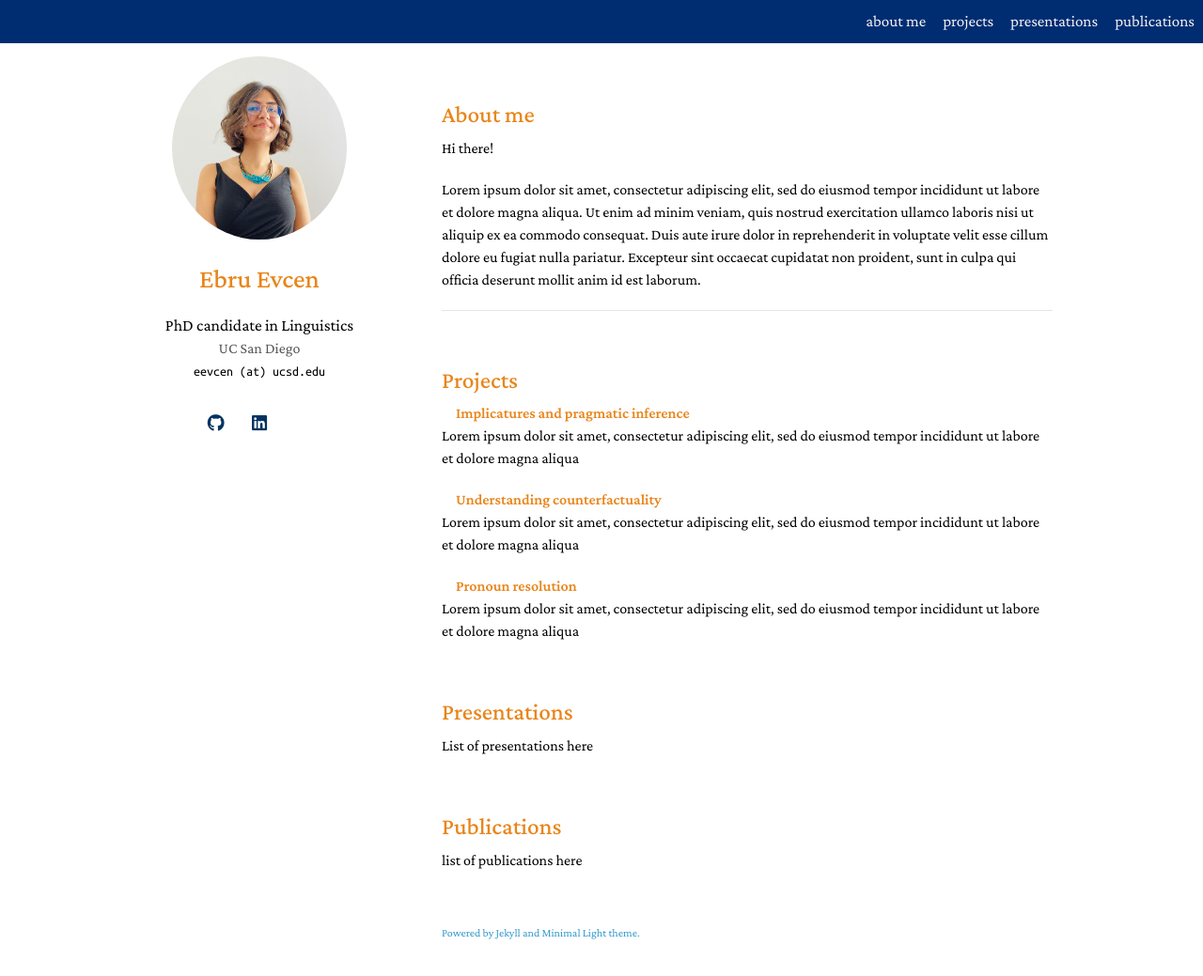
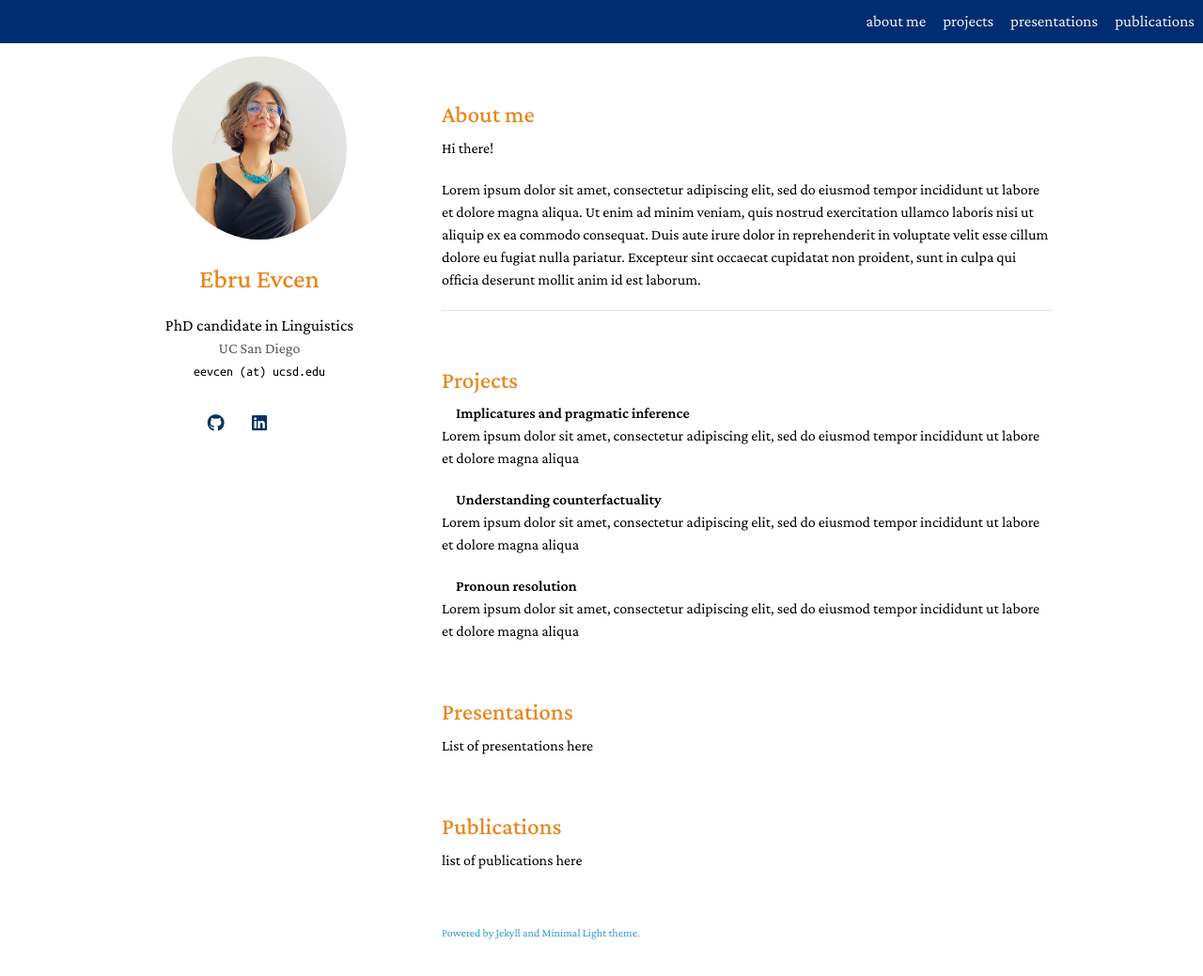
Before and after one commit to ebruevcen/ebruevcen.github.io, a Jekyll site: the page built from index.md, in a window 1280 px wide and 1074 px high. Shown: the top 1039 px of the window at 94% size. Built offline with Jekyll 4.4.1, drawn with Linux system fonts in a browser that asks for light colours; a style sheet for code colours, icons or effects is not loaded.

Commit message:
Update minimal-light.scss

```diff
--- a/_sass/minimal-light.scss
+++ b/_sass/minimal-light.scss
@@ -159,7 +159,7 @@ papertitle { font-weight: 600; font-size: 100%; }
 
 #header .image.avatar { margin: 0 0 1em 0; width: 8.00em;  }
 
-h3, h4, h5, h6 { font-weight: 600; color: #e9851a; margin: 0 0 20px; }
+h3, h4, h5, h6 { font-weight: 600; color: black; margin: 0 0 20px; }
 
 h1 { font-weight: 500; color: #e9851a; margin: 0 0 20px; }
 
```
